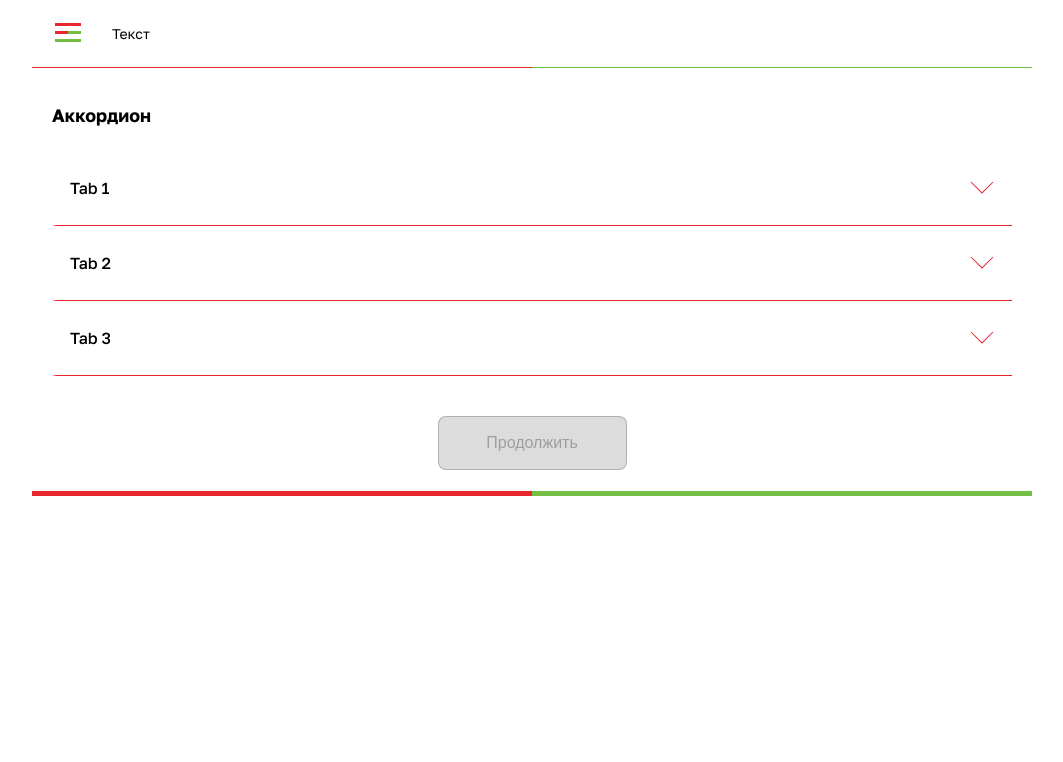
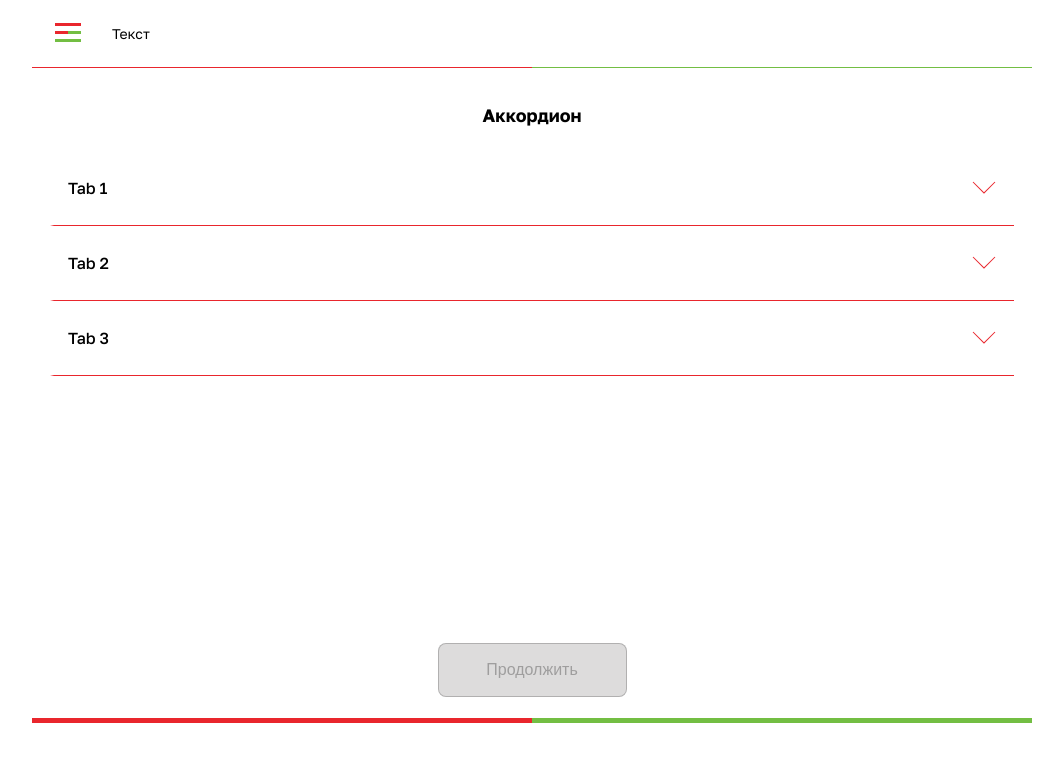
Before and after one commit to Masterpiece011/task-accordion, a plain HTML site: page index.html in a window 1280 px wide. Shown: the whole page, without its empty margins (108-1171 px from the left). Drawn offline with Linux system fonts and the light colour scheme.

Commit message:
changed css

```diff
--- a/index.html
+++ b/index.html
@@ -74,8 +74,9 @@
                         </ol>
                     </div>
                 </div>
-                <button class="main__button-continue js-continue-btn" disabled>Продолжить</button>
+
             </div>
+            <button class="main__button-continue js-continue-btn" disabled>Продолжить</button>
         </div>
     </main>
     <footer class="footer">
--- a/js/main.js
+++ b/js/main.js
@@ -58,9 +58,9 @@ accordionsElems.forEach(accordion => {
         } else {
             accordionsContentElems.forEach(content => content.style.maxHeight = null)
             content.style.maxHeight = content.scrollHeight + "px"
+
             wrapper.classList.add("show")
             accordion.classList.add("active")
-
             checkPickedAccordionsIds()
             refreshProgressBar(pickedAccordionsIds.length)
             isReadyToContinue()
--- a/scss/blocks/_main.scss
+++ b/scss/blocks/_main.scss
@@ -3,9 +3,17 @@
     padding: 30px 0 21px;
 }
 
+.main .container {
+    display: flex;
+    flex-direction: column;
+    align-items: center;
+}
+
 .main__content {
     display: flex;
     flex-direction: column;
+    min-height: 500px;
+    width: 100%;
 }
 
 .main__content h2 {
@@ -16,6 +24,7 @@
 }
 
 .main__accordion-wrapper {
+    width: 100%;
     border-bottom: 1px solid #E9262D;
     border-left: 4px solid transparent;
     border-top: 1px solid transparent;
```
Also changed, not shown: css/style.css, 1 other file.
